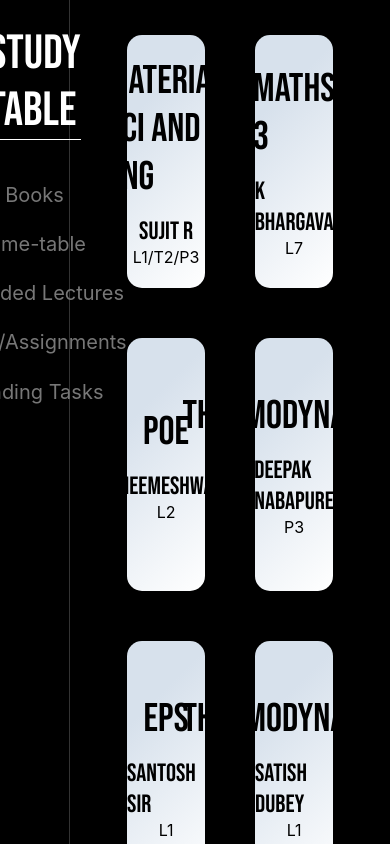
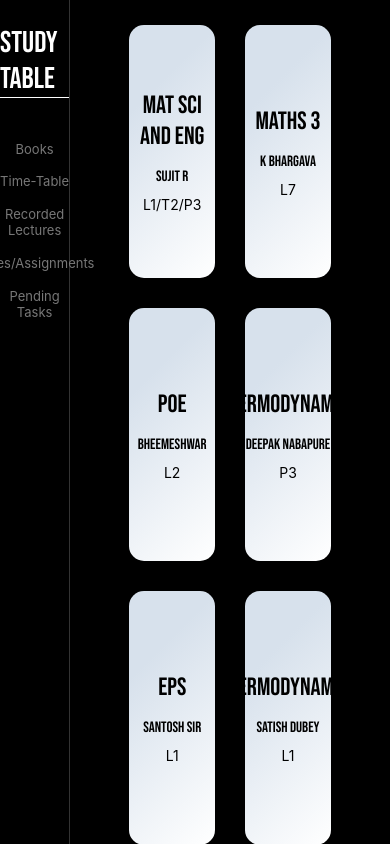
Before and after one commit to ParitoshKadam9/StudyTable, a Next.js app: page /lectures in a window 390 px wide. Shown: the top 844 px of the page. Built offline with nearby package versions, Linux system fonts and the light colour scheme.

Commit message:
media queries

```diff
--- a/components/taskbar/taskbar.js
+++ b/components/taskbar/taskbar.js
@@ -2,31 +2,42 @@ import taskbar from '../../styles/taskbar/taskbar.module.css'
 import Link from "next/link";
 
 export default function Taskbar() {
+  const taskbarlist = [
+    {
+      href: "/books",
+      title: "Books",
+    },
+    {
+      href: "/meets",
+      title: "Time-Table",
+    },
+    {
+      href: "/lectures",
+      title: "Recorded Lectures",
+    },
+    {
+      href: "https://drive.google.com/drive/u/0/folders/1ulkq-QjCZeaeAbmmBS54187xKPWJ5Bpm",
+      title: "Notes/Assignments",
+    },
+    {
+      href: "/pending",
+      title: "Pending Tasks",
+    },
+  ];
     return (
       <>
         <div className={taskbar.container}>
           <Link href="/">
             <div className={taskbar.header}>Study Table</div>
           </Link>
-          <div className={taskbar.buttons}>
-            <Link href="/books">
-              <div className={taskbar.button}>Books</div>
-            </Link>
-            <Link href="/meets">
-              <div className={taskbar.button}>Time-table</div>
-            </Link>
-            <Link href="/lectures">
-              <div className={taskbar.button}>Recorded Lectures</div>
-            </Link>
-            <Link href="https://drive.google.com/drive/u/0/folders/1ulkq-QjCZeaeAbmmBS54187xKPWJ5Bpm">
-              <a target="_blank">
-                <div className={taskbar.button}>Notes/Assignments</div>
-              </a>
-            </Link>
-            <Link href="/pending">
-              <div className={taskbar.button}>Pending Tasks</div>
-            </Link>
-          </div>
+          {taskbarlist.map((data,idx) => (
+            <div key={idx} className={taskbar.buttons}>
+                 <Link href={data.href}>
+                   <div className={taskbar.button}>{data.title}</div>
+                 </Link>
+               </div>
+          ))}
+
         </div>
       </>
     );
--- a/pages/lectures.js
+++ b/pages/lectures.js
@@ -4,7 +4,7 @@ export default function RecLect() {
     const reclectures = [
       {
         key:1,
-        name: "Material Sci and Eng",
+        name: "Mat Sci and Eng",
         id: "Sujit R",
         section: "L1/T2/P3",
         link: "https://classroom.google.com/u/0/w/MzgzNDY3Nzg1Nzc1/tc/Mzg0MDA3MDA2NTA2",
--- a/pages/meets.js
+++ b/pages/meets.js
@@ -205,8 +205,8 @@ export default function Meets() {
     ];
     return (
       <>
-        <div className={meet.header}>Time-Table</div>
         <div className={meet.container}>
+          <div className={meet.header}>Time-Table</div>
           {tabledata.map((tabledata) => (
             <div className={meet.row} key={tabledata.key}>
               <Link href={`${tabledata.l1}`}>
--- a/styles/Card/card.module.css
+++ b/styles/Card/card.module.css
@@ -10,6 +10,7 @@
     justify-content: center;
     margin: 25px;
     transition: 0.2s;
+    text-align: center;
 
 
 }
@@ -27,3 +28,40 @@
     opacity: 0.6;
     cursor: pointer;
 }
+@media screen and (max-width: 1200px) {
+    .head{
+        font-size: 30px;
+    }
+    .code{
+        font-size: 20px;
+    }
+      .timing{
+        font-size: 18px;
+        margin-top: 10px;
+    }
+
+
+@media screen and (max-width: 900px) {
+    .container{
+       width: 22vw;
+       margin: 15px;
+
+    }
+        .timing{
+        font-size: 18px;
+    }
+}
+
+}
+@media screen and (max-width: 750px) {
+     .head{
+        font-size: 25px;
+    }
+    .code{
+        font-size: 15px;
+    }
+    .timing{
+        font-size: 14px;
+    }
+
+}
--- a/styles/Home.module.css
+++ b/styles/Home.module.css
@@ -41,7 +41,7 @@ min-height: 100vh;
   height: 100px;
   width: 300px;
   animation: upperbox 8s infinite;
-  margin-top: -10px;
+  margin-top: -15px;
 
 }
 .boxtwo{
@@ -184,7 +184,7 @@ min-height: 100vh;
   position: fixed;
   transform: translate(-470px,-150px);
   animation: wordone 8s infinite;
-  z-index: 1000;
+  z-index: -100;
 }
 .studytable2{
   font-size: 150px;
@@ -193,7 +193,7 @@ min-height: 100vh;
   position: fixed;
   transform: translate(-470px,-10px);
   animation: wordtwo 8s infinite;
-  z-index: 1000;
+  z-index: -1000;
 }
 .studytable3{
   font-size: 150px;
@@ -202,22 +202,25 @@ min-height: 100vh;
   position: fixed;
   transform: translate(-470px,130px);
   animation: wordthree 8s infinite;
-  z-index: 1000;
+  z-index: -1000;
 }
 @keyframes wordone{
   0%{
     transform: translate(-470px,-150px);
+
   }
   30%{
     transform: translate(-470px,-150px);
+     z-index: 1000;
   }
   35%{
     transform: translate(-200px,-150px);
+     z-index: 1000;
 
   }
   65%{
     transform: translate(-200px,-150px);
-
+     z-index: 1000;
   }
   75%{
     transform: translate(-470px,-150px);
@@ -232,14 +235,17 @@ min-height: 100vh;
   }
   30%{
     transform: translate(-470px,-10px);
+     z-index: 1000;
 
   }
   37%{
     transform: translate(-140px,-10px);
+     z-index: 1000;
 
   }
   65%{
     transform: translate(-140px,-10px);
+     z-index: 1000;
 
   }
   75%{
@@ -255,13 +261,16 @@ min-height: 100vh;
   }
   30%{
     transform: translate(-470px,130px);
+     z-index: 1000;
   }
   39%{
     transform: translate(-150px,130px);
+     z-index: 1000;
 
   }
   65%{
     transform: translate(-150px,130px);
+     z-index: 1000;
 
   }
   75%{
@@ -271,3 +280,21 @@ min-height: 100vh;
     transform: translate(-470px,130px);
   }
 }
+@media screen and (max-width: 1600px) {
+  .home{
+
+  }
+
+}
+@media screen and (max-width: 1300px) {
+  .home{
+    transform: scale(0.8);
+  }
+
+}
+@media screen and (max-width: 800px) {
+  .home{
+    transform: scale(0.6);
+  }
+
+}
--- a/styles/Meets/meet.module.css
+++ b/styles/Meets/meet.module.css
@@ -2,6 +2,8 @@
     display: flex;
     flex-direction: column;
     color: white;
+    align-items: center;
+    justify-content: center;
 
 
 
@@ -14,7 +16,7 @@
     transform: translateY(-30px);
 }
 .coloumn{
-    width: 150px;
+    width: 10vw;
     height: 50px;
     border: 1px solid #222;
     display: flex;
@@ -33,5 +35,13 @@
     font-family: 'Bebas Neue', cursive;
     border-bottom: 1px solid white;
     width: fit-content;
+    margin-bottom: 10vh;
 
 }
+@media screen and (max-width : 1200px){
+    .coloumn{
+        font-size: 13px;
+        align-items: center;
+        text-align: center;
+    }
+}
--- a/styles/taskbar/taskbar.module.css
+++ b/styles/taskbar/taskbar.module.css
@@ -41,3 +41,25 @@
     background: white;
     z-index: 100;
 }
+@media screen and (max-width: 1200px) {
+    .header{
+        font-size: 40px;
+    }
+    .buttons{
+        font-size: 17px ;
+    }
+    .button{
+        margin-bottom: 2.5vh;
+    }
+}
+@media screen and (max-width: 900px) {
+    .header{
+        font-size: 30px;
+    }
+    .buttons{
+        font-size: 13px ;
+    }
+    .button{
+        margin-bottom: 2vh;
+    }
+}
```
